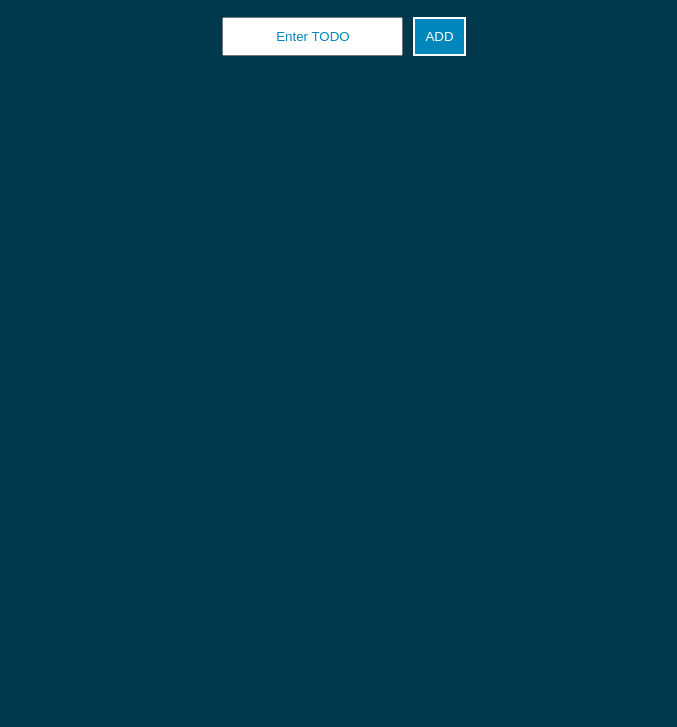
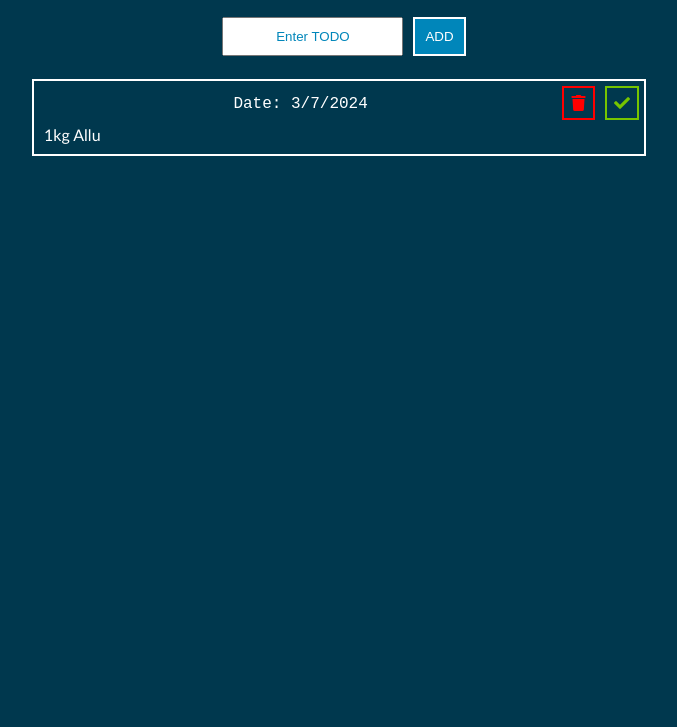
Before and after one commit to M786453/HomeTodo, a plain HTML site: page todo.html in a window 1280 px wide. Shown: the part 73-800 px from the top of the page, without its empty margins (301-978 px from the left). Drawn offline with Linux system fonts and the light colour scheme.

Commit message:
todo design updated

```diff
--- a/assets/style/style.css
+++ b/assets/style/style.css
@@ -108,7 +108,6 @@ body{
     flex-direction: column;
     border: 2px solid white;
     padding: 5px;
-    height: 80px;
     width: 600px;
 }
 
@@ -121,51 +120,55 @@ body{
     overflow: auto;
 }
 
-.todo .date{
-    font-size: smaller;
-    font-family: 'Courier New', Courier, monospace;
-    margin-top: auto;
-}
+
 
 /** TODO **/
 
-/** TODO ACTIONS **/
+/** TODO HEADER **/
 
-.todo-action{
-    display: flex;
+.todo-header{
+    display: grid;
+    grid-template-columns: 3fr 0.25fr 0.25fr;
+
 }
 
-.todo-action div{
-    padding: 15px;
+.todo-header div{
+    padding: 7px;
     margin: 0px 0px 0px 10px;
     display: flex;
     justify-content: center;
     align-items: center;
 }
 
-.todo-action .done{
+.todo-header .date{
+    font-size: medium;
+    font-family: 'Courier New', Courier, monospace;
+    margin-top: auto;
+}
+
+.todo-header .done{
     border: 2px solid rgb(118, 197, 0);
     color: rgb(118, 197, 0);
 }
 
-.todo-action .done:hover{
+.todo-header .done:hover{
     border: 2px solid white;
     background-color: rgb(118, 197, 0);
     color: white;
 }
 
-.todo-action .delete{
+.todo-header .delete{
     border: 2px solid red;
     color: red;
 }
 
-.todo-action .delete:hover{
+.todo-header .delete:hover{
     border: 2px solid white;
     background-color: red;
     color: white;
 }
 
-/** TODO ACTIONS **/
+/** TODO HEADER **/
 
 
 /** TODO TABLE **/
--- a/todo.html
+++ b/todo.html
@@ -11,6 +11,7 @@
 
         <!-- STYLESHEET -->
         <link rel="stylesheet" href="assets/style/style.css"/>
+        <link rel="stylesheet" href="https://cdnjs.cloudflare.com/ajax/libs/font-awesome/5.11.2/css/all.css" integrity="sha256-46qynGAkLSFpVbEBog43gvNhfrOj+BmwXdxFgVK/Kvc=" crossorigin="anonymous" />
         <!-- STYLESHEET -->
 
          <!-- META -->
@@ -42,7 +43,33 @@
 
         <!-- TODO TABLE START -->
 
-        <table id="todo-table"></table>
+        <table id="todo-table">
+
+            <!-- TEST TODO -->
+
+            <tr class="todo-row">
+                <td>
+                    <div class="todo">
+
+
+
+                        <div class="todo-header">
+                            <div class="date">Date: 3/7/2024</div>
+                            <div class="delete"><i class="fas fa-trash"></i></div><div class="done"><i class="fas fa-check"></i></div>
+                        </div>
+
+                        <div class="title">1kg Allu</div>
+
+
+                    </div>
+
+
+                </td>
+            </tr>
+
+            <!-- TEST TODO -->
+
+        </table>
 
         <!-- TODO TABLE START -->
 
```
